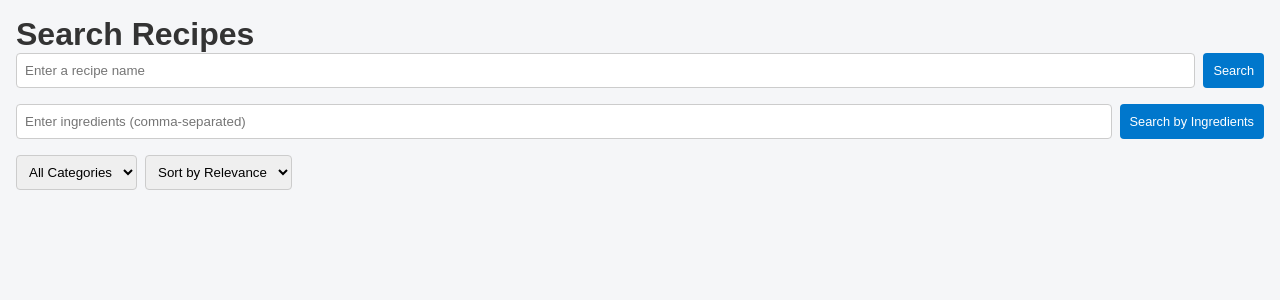
After one commit to KireStrings/Meal-Planner, a Flask app: page /search in a window 1280 px wide. The commit adds this page. Shown: the top 300 px of the page. Run offline with Flask 3, Linux system fonts and the light colour scheme.

Commit message:
feat: Implement recipe search and details page functionality with Spoonacular API integration

```diff
--- a/app/__init__.py
+++ b/app/__init__.py
@@ -14,6 +14,7 @@ def create_app():
     app.config['SECRET_KEY'] = 'super-secret-key'
     app.config['SQLALCHEMY_DATABASE_URI'] = 'sqlite:///spoonacular.db'
     app.config['SQLALCHEMY_TRACK_MODIFICATIONS'] = False
+    app.config['SPOONACULAR_API_KEY'] = os.getenv('SPOONACULAR_API_KEY', 'your-api-key-here')
 
     db.init_app(app)
     migrate.init_app(app, db)
--- a/app/routes/main.py
+++ b/app/routes/main.py
@@ -1,6 +1,7 @@
-from flask import Blueprint, render_template, redirect, url_for
+from flask import Blueprint, render_template, redirect, url_for, request, current_app
 from flask_login import login_required, current_user
 from app.forms import MealPlanForm
+from ..spoonacular import SpoonacularAPI
 
 main = Blueprint('main', __name__)
 
@@ -30,3 +31,28 @@ def planner():
         return redirect(url_for('main.dashboard'))  # optional
 
     return render_template('planner.html', form=form)
+
+@main.route('/search', methods=['GET', 'POST'])
+def search():
+    recipes = []
+    query = ''
+    ingredients = ''
+    api_key = current_app.config['SPOONACULAR_API_KEY']
+    spoonacular = SpoonacularAPI(api_key)
+
+    if request.method == 'POST':
+        if 'query' in request.form:  # Search by query
+            query = request.form.get('query')
+            recipes = spoonacular.search_recipes(query).get('results', [])
+        elif 'ingredients' in request.form:  # Search by ingredients
+            ingredients = request.form.get('ingredients')
+            recipes = spoonacular.search_recipes_with_ingredients(ingredients).get('results', [])
+
+    return render_template('search.html', recipes=recipes, query=query, ingredients=ingredients)
+
+@main.route('/recipe/<int:recipe_id>')
+def recipe_details(recipe_id):
+    api_key = current_app.config['SPOONACULAR_API_KEY']
+    spoonacular = SpoonacularAPI(api_key)
+    recipe_info = spoonacular.get_recipe_information(recipe_id)
+    return render_template('recipe_details.html', recipe=recipe_info)
--- /dev/null
+++ b/app/spoonacular.py
@@ -0,0 +1,85 @@
+import requests
+
+from .models import Recipe
+from . import db
+import json
+
+class SpoonacularAPI:
+    BASE_URL = "https://api.spoonacular.com"
+
+    def __init__(self, api_key):
+        self.api_key = api_key
+
+    def search_recipes(self, query, number=10):
+        """Suche nach Rezepten basierend auf einer Abfrage."""
+        url = f"{self.BASE_URL}/recipes/complexSearch"
+        params = {
+            "query": query,
+            "number": number,
+            "apiKey": self.api_key
+        }
+        response = requests.get(url, params=params)
+        response.raise_for_status()  # Fehler werfen, falls die Anfrage fehlschlägt
+        return response.json()
+
+    def search_recipes_with_ingredients(self, ingredients, number=10, sort="max-used-ingredients"):
+        """
+        Search for recipes using ingredients with additional filters.
+        :param ingredients: A comma-separated list of ingredients.
+        :param number: Number of recipes to return.
+        :param sort: Sorting parameter (e.g., 'max-used-ingredients' or 'min-missing-ingredients').
+        :return: JSON response with recipes.
+        """
+        url = f"{self.BASE_URL}/recipes/complexSearch"
+        params = {
+            "includeIngredients": ingredients,
+            "number": number,
+            "sort": sort,
+            "apiKey": self.api_key
+        }
+        response = requests.get(url, params=params)
+        response.raise_for_status()
+        return response.json()
+
+    def get_recipe_information(self, recipe_id):
+        """Hole detaillierte Informationen zu einem Rezept."""
+        # Check if the recipe is already in the database
+        recipe = Recipe.query.get(recipe_id)
+        if recipe:
+            return {
+                "id": recipe.id,
+                "title": recipe.title,
+                "readyInMinutes": recipe.ready_in_minutes,
+                "servings": recipe.servings,
+                "summary": recipe.summary,
+                "instructions": recipe.instructions,
+                "extendedIngredients": json.loads(recipe.ingredients),
+                "image": recipe.image_url,
+                "source_name": recipe.source_name,
+                "source_url": recipe.source_url
+            }
+
+        # If not, fetch from the API
+        url = f"{self.BASE_URL}/recipes/{recipe_id}/information"
+        params = {"apiKey": self.api_key}
+        response = requests.get(url, params=params)
+        response.raise_for_status()
+        data = response.json()
+
+        # Save the recipe to the database
+        new_recipe = Recipe(
+            id=data["id"],
+            title=data["title"],
+            ready_in_minutes=data["readyInMinutes"],
+            servings=data["servings"],
+            summary=data.get("summary"),
+            instructions=data.get("instructions"),
+            ingredients=json.dumps(data.get("extendedIngredients", [])),
+            image_url=data.get("image"),
+            source_name=data.get("sourceName"),  # Store the source name
+            source_url=data.get("sourceUrl")  # Store the recipe URL
+        )
+        db.session.add(new_recipe)
+        db.session.commit()
+
+        return data
--- /dev/null
+++ b/app/static/search.css
@@ -0,0 +1,44 @@
+/* Search Page */
+.search-form {
+    display: flex;
+    gap: 0.5rem;
+    margin-bottom: 1rem;
+}
+
+.search-form input[type="text"] {
+    flex-grow: 1;
+    padding: 0.5rem;
+    border: 1px solid #ccc;
+    border-radius: 4px;
+}
+
+.search-filters {
+    display: flex;
+    flex-wrap: wrap;
+    gap: 0.5rem;
+    margin-bottom: 1rem;
+}
+
+.search-filters select {
+    padding: 0.5rem;
+    border-radius: 4px;
+    border: 1px solid #ccc;
+}
+
+/* Search Results Grid */
+.search-results {
+    display: grid;
+    gap: 1rem;
+    grid-template-columns: 1fr;
+}
+
+@media (min-width: 600px) {
+    .search-results {
+        grid-template-columns: repeat(auto-fit, minmax(250px, 1fr));
+    }
+}
+
+.card {
+    display: flex;
+    flex-direction: column;
+}
--- a/app/static/style.css
+++ b/app/static/style.css
@@ -65,25 +65,48 @@ h2 {
     border-radius: 4px;
 }
 
+a {
+    color: #0077cc;
+    text-decoration: none;
+}
+
+a:hover {
+    cursor: pointer;
+}
+
 .btn {
-    width: 100%;
+    display: flex;
+    justify-content: center;
+    align-items: center;
+    gap: 8px;
     padding: 10px;
     background-color: #0077cc;
     color: white;
     border: none;
     border-radius: 4px;
     cursor: pointer;
+    font-size: .8rem;
 }
 
-.btn:hover {
-    background-color: #005fa3;
+.btn.link {
+    background: white;
+    border: 1px solid #007bff;
+    color: #007bff;
 }
 
-a {
-    color: #0077cc;
-    text-decoration: none;
+.btn.disabled {
+    background: #ccc;
+    color: #666;
+    cursor: default;
+}
+.btn.link.disabled {
+    background: white;
+    border: 1px solid #ccc;
+    color: #666;
 }
 
-a:hover {
-    text-decoration: underline;
+.btn:not(.disabled):hover {
+    /*background-color: #005fa3;*/
+    /*background-color: #0056b3;*/
+    opacity: 0.9;
 }
--- /dev/null
+++ b/app/templates/search.html
@@ -0,0 +1,48 @@
+{% extends 'base.html' %}
+{% block title %}Search Recipes{% endblock %}
+
+{% block head %}
+    <link rel="stylesheet" href="{{ url_for('static', filename='search.css') }}">
+{% endblock %}
+
+{% block content %}
+    <h1>Search Recipes</h1>
+
+    <div class="search-page">
+        <!-- Search by Query Form -->
+        <form class="search-form" method="POST">
+            <input type="text" name="query" placeholder="Enter a recipe name" value="{{ query }}"/>
+            <button class="btn" type="submit">Search</button>
+        </form>
+
+        <!-- Search by Ingredients Form -->
+        <form class="search-form" method="POST">
+            <input type="text" name="ingredients" placeholder="Enter ingredients (comma-separated)"
+                   value="{{ ingredients }}">
+            <button class="btn" type="submit">Search by Ingredients</button>
+        </form>
+
+        <div class="search-filters">
+            <select name="category">
+                <option value="">All Categories</option>
+                <option value="reports">Reports</option>
+                <option value="users">Users</option>
+            </select>
+
+            <select name="sort">
+                <option value="relevance">Sort by Relevance</option>
+                <option value="recent">Most Recent</option>
+            </select>
+        </div>
+
+        <div class="search-results">
+            {% for recipe in recipes %}
+                <a class="card" href="{{ url_for('main.recipe_details', recipe_id=recipe.id) }}">
+                    <img src="{{ recipe.image }}" alt="{{ recipe.title }}"
+                         style="max-width: 100px; max-height: 100px;">
+                    {{ recipe.title }}
+                </a>
+            {% endfor %}
+        </div>
+    </div>
+{% endblock %}
```
Also changed, not shown: app/models.py (+14 -0 lines), app/static/recipe_details.css (added, +44 -0 lines), app/templates/recipe_details.html (+48 -0 lines), app/static/icons/external-link.svg (added), 1 other file.
